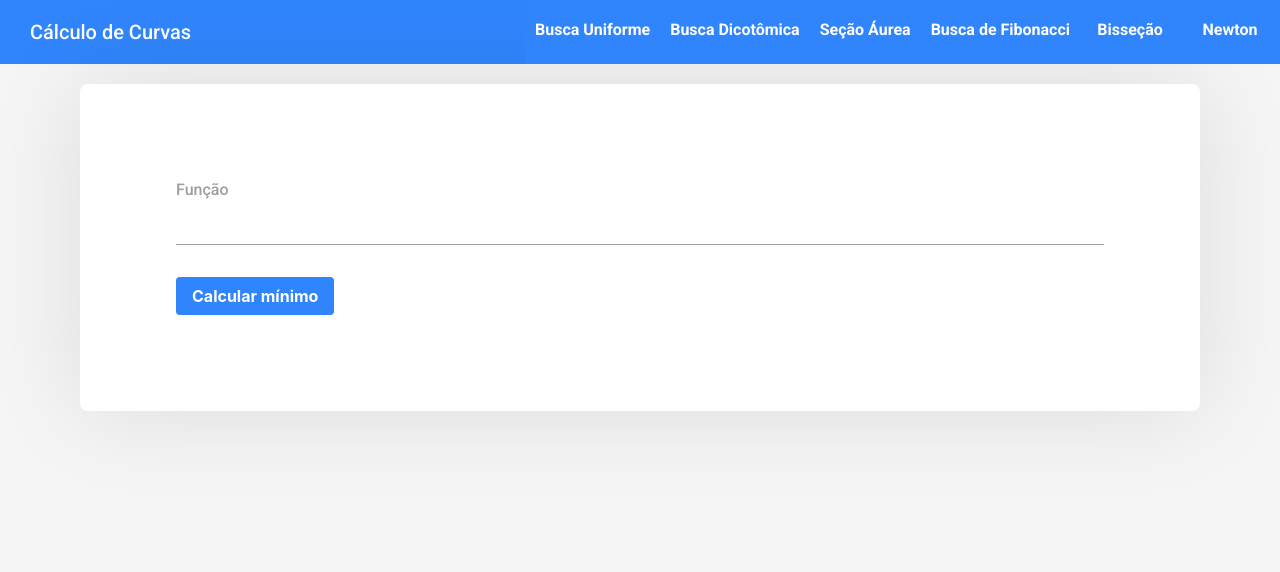
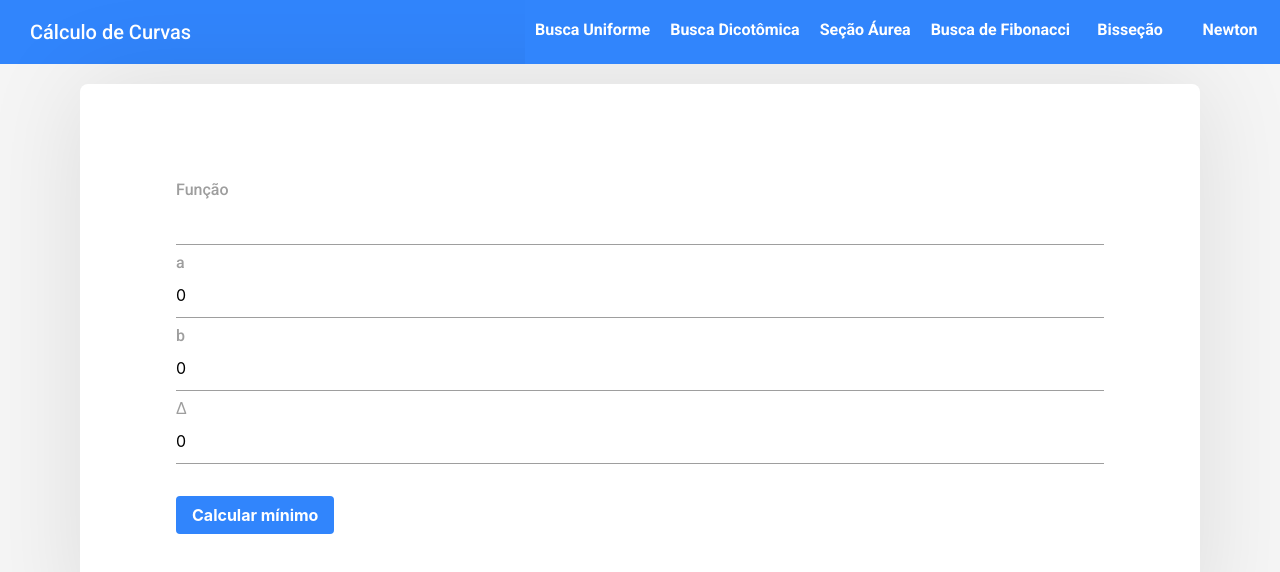
Before and after one commit to sarahfoi/T2PO2, a React (Create React App) app: page /metodos/uniforme in a window 1280 px wide. Shown: the top 572 px of the page. Built offline with nearby package versions, Linux system fonts and the light colour scheme.

Commit message:
Adicionado todos os inputs e validação basica, swap ab se a>b

```diff
--- a/src/methods/index.js
+++ b/src/methods/index.js
@@ -15,5 +15,7 @@ const metodos = {
   Newton
 };
 
-export default (metodo, { f, ...args }) =>
-  metodos[metodo]({fstring: f, f: (x) => evaluate(f, { x }), ...args });
+export default (metodo, { f,a,b, ...args }) =>{
+  if(a>b) [a,b] = [b,a];
+   return metodos[metodo]({fstring: f, f: (x) => evaluate(f, { x }),a,b, ...args });
+}
--- a/src/pages/Uniforme/index.js
+++ b/src/pages/Uniforme/index.js
@@ -8,15 +8,15 @@ export default function Uniforme() {
   const formik = useFormik({
     initialValues: {
       f: "",
-      a: -3,
-      b: 6,
-      d: 0.5,
+      a: 0,
+      b: 0,
+      d: 0,
     },
     validationSchema: yup.object({
       f: yup.string().required("Obrigatório").label("Função"),
-      // a: yup.number().required("Obrigatório").label("a"),
-      //b: yup.number().required("Obrigatório").label("b"),
-      //d: yup.number().required("Obrigatório").moreThan(0).label("&Delta;"),
+      a: yup.number().required("Obrigatório").label("a"),
+      b: yup.number().required("Obrigatório").label("b"),
+      d: yup.number().required("Obrigatório").moreThan(0).label("Δ"),
     }),
     onSubmit: async (values) => {
         try{
@@ -46,6 +46,46 @@ export default function Uniforme() {
             {formik.touched.f && formik.errors.f ? (
               <div className="error">{formik.errors.f}</div>
             ) : null}
+
+            <label htmlFor="a">a</label>
+            <input
+              id="a"
+              name="a"
+              type="number"
+              onChange={formik.handleChange}
+              onBlur={formik.handleBlur}
+              value={formik.values.a}
+
+            />
+            {formik.touched.a && formik.errors.a ? (
+              <div className="error">{formik.errors.a}</div>
+            ) : null}
+
+            <label htmlFor="b">b</label>
+            <input
+              id="b"
+              name="b"
+              type="number"
+              onChange={formik.handleChange}
+              onBlur={formik.handleBlur}
+              value={formik.values.b}
+            />
+            {formik.touched.b && formik.errors.b ? (
+              <div className="error">{formik.errors.b}</div>
+            ) : null}
+
+            <label htmlFor="d">Δ</label>
+            <input
+              id="d"
+              name="d"
+              type="text"
+              onChange={formik.handleChange}
+              onBlur={formik.handleBlur}
+              value={formik.values.d}
+            />
+            {formik.touched.d && formik.errors.d ? (
+              <div className="error">{formik.errors.d}</div>
+            ) : null}
           </div>
 
           <button type="submit" className="submit">
```
